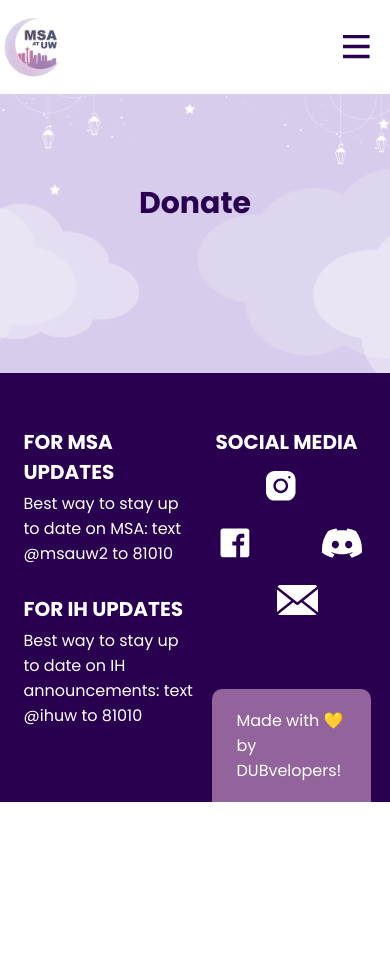
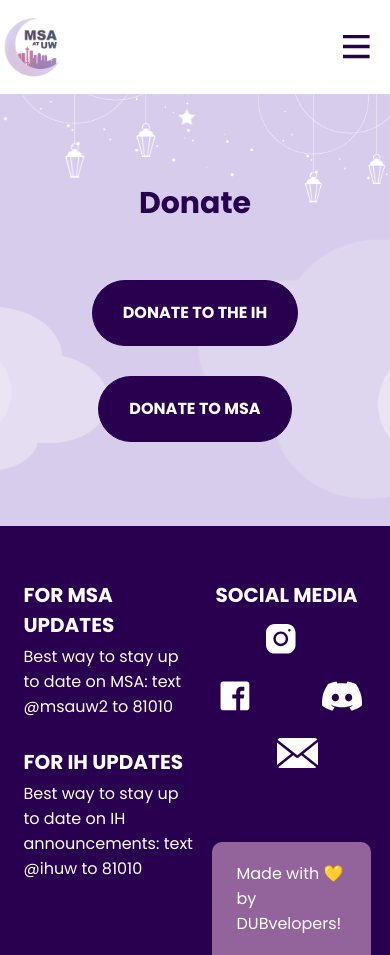
Before and after one commit to webimpactuw/muslim-student-assoc, a React (Create React App) app in the folder msa-react/: page /donate in a window 390 px wide. Before the commit the page ends 844 px from the top, so only its background shows below. Built offline with nearby package versions, Linux system fonts and the light colour scheme.

Commit message:
completed contact page with mobile and desktop styling, and fixed class name of donate button to show up on mobile styling

```diff
--- a/msa-react/src/App.css
+++ b/msa-react/src/App.css
@@ -252,7 +252,7 @@ RESOURCES
     padding-bottom: 7vh;
 }
 
-.donate {
+.donate-page {
     gap: 16vw;
 }
 
@@ -301,7 +301,15 @@ CONTACT
 
 .contact-social-text {
     padding-left: 2.5vw;
+    text-decoration: none;
+    color: var(--dark-purple);
+    padding-bottom: 1vh;
 }
+
+a:link {
+    text-decoration: none;
+}
+
 
 .social-media-contact {
     padding-bottom: 4.3vh;
@@ -611,15 +619,12 @@ FOOTER
     }
 
     .resources-heading {
-        padding-bottom: 7vh;
+        padding-bottom: 6vh;
     }
 
-    .links, .donate {
+    .links, .donate-page {
         gap: 30px;
     }
-    /* .resources-restaurants, .resources-delivery {
-        margin-left: 5vw;
-    } */
 
     /*
     CONTACT
--- a/msa-react/src/pages/contact.js
+++ b/msa-react/src/pages/contact.js
@@ -23,7 +23,9 @@ function Contact() {
                                 src={Email}
                             />
                         </a>
-                        <p className="contact-social-text">Email: msauw@uw.edu</p>
+                        <a href="mailto:msa@uw.edu">
+                            <p className="contact-social-text">Email: msauw@uw.edu</p>
+                        </a>
                     </div>
                     <div className="contact-social">
                         <a href="https://www.instagram.com/msauw/">
@@ -33,7 +35,9 @@ function Contact() {
                                 src={Instagram}
                             />
                         </a>
-                        <p className="contact-social-text">Instagram: @msauw</p>
+                        <a href="https://www.instsagram.com/msauw/">
+                            <p className="contact-social-text">Instagram: @msauw</p>
+                        </a>
                     </div>
                     <div className="contact-social">
                         <a href="https://discord.gg/kP4rYcEPe4">
@@ -43,7 +47,9 @@ function Contact() {
                                 src={Discord}
                             />
                         </a>
-                        <p className="contact-social-text">Discord: msauw</p>
+                        <a href="https://discord.gg/kP4rYcEPe4">
+                            <p className="contact-social-text">Discord: msauw</p>
+                        </a>
                     </div>
                     <div className="contact-social">
                         <a href="https://www.facebook.com/uwmsa/">
@@ -53,7 +59,9 @@ function Contact() {
                                 src={Facebook}
                             />
                         </a>
-                        <p className="contact-social-text">Facebook: uwmsa</p>
+                        <a href="https://www.facebook.com/uwmsa/">
+                            <p className="contact-social-text">Facebook: uwmsa</p>
+                        </a>
                     </div>
                     <div className="contact-social">
                         <a href="https://www.linktr.ee/msauw">
@@ -63,7 +71,9 @@ function Contact() {
                                 src={LinkTree}
                             />
                         </a>
-                        <p className="contact-social-text">LinkTree: msauw</p>
+                        <a href="https://www.linktr.ee/msauw">
+                            <p className="contact-social-text">LinkTree: msauw</p>
+                        </a>
                     </div>
                 </div>
             </div>
--- a/msa-react/src/pages/donate.js
+++ b/msa-react/src/pages/donate.js
@@ -4,7 +4,7 @@ const Donate= () => {
     return (
       <div className="lantern-header header-background-purple">
             <h1 className="resources-heading">Donate</h1>
-            <div className="links donate">
+            <div className="links donate-page">
                 <button className="purple-button">
                     <a href= "https://us.mohid.co/wa/seattle/ih/masjid/online/donation" className="purple-btn-link" to="/resources/restaurants">DONATE TO THE IH</a>
                 </button>
```
